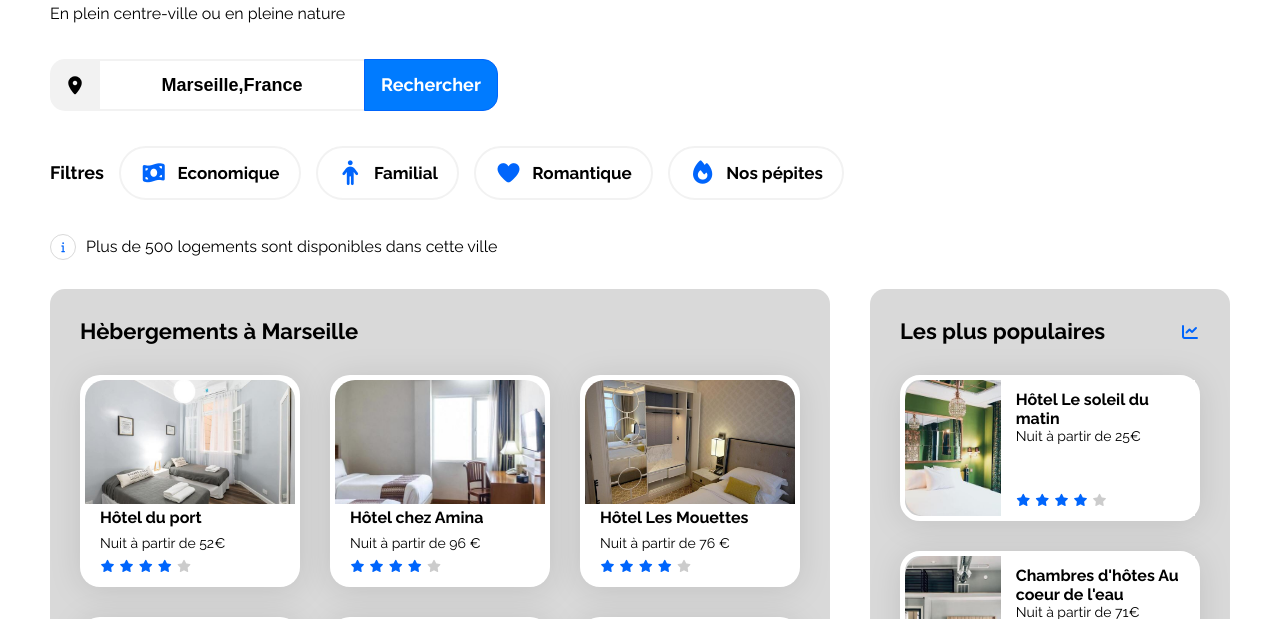
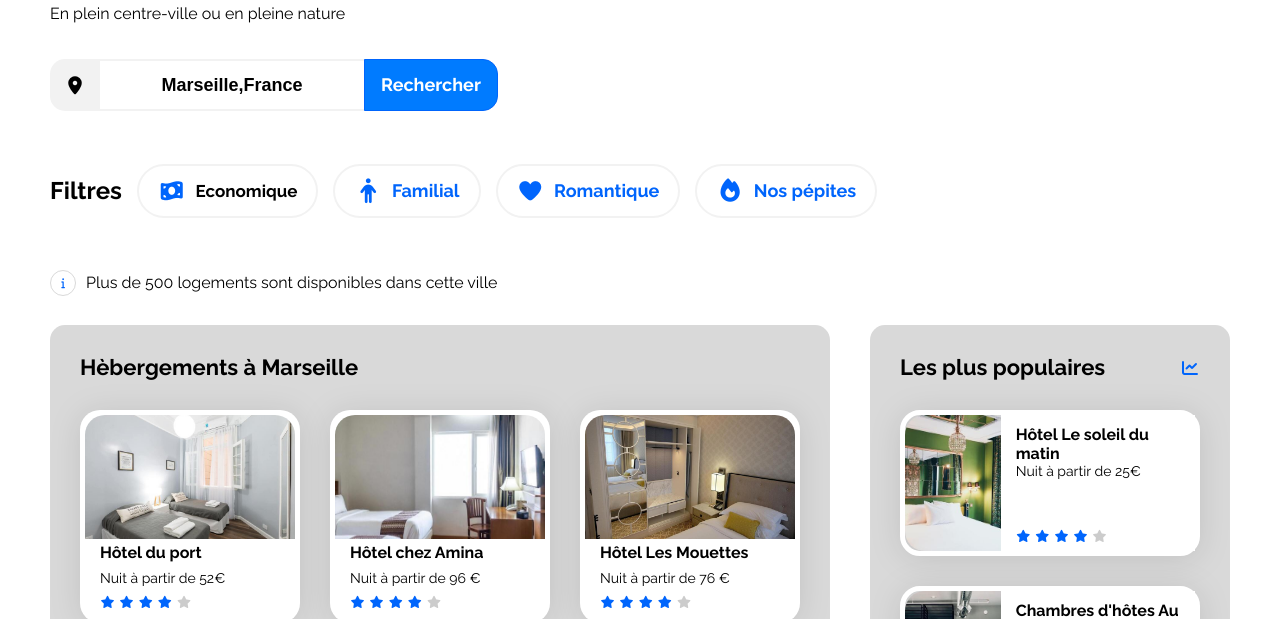
Before and after one commit to pastorvdev/projet-2-site-Booki, a plain HTML site: page index.html in a window 1280 px wide. Shown: the part 107-726 px from the top of the page. Drawn offline with nearby package versions, Linux system fonts and the light colour scheme.

Commit message:
modification des titre

```diff
--- a/index.html
+++ b/index.html
@@ -62,7 +62,7 @@
       </div>
 
       <div class="header-filter">
-        <div class="header-titre-filter"><h3>Filtres</h3></div>
+        <div class="header-titre-filter"><h2>Filtres</h2></div>
         <div class="header-main-container-filter">
           <div class="header-first-container-filter">
             <div class="filter-button">
@@ -71,18 +71,18 @@
             </div>
             <div class="filter-button">
               <i class="fa-solid fa-person"></i>
-              <h4>Familial</h4>
+              <h3>Familial</h3>
             </div>
           </div>
 
           <div class="header-second-container-filter">
             <div class="filter-button">
               <i class="fa-solid fa-heart"></i>
-              <h4>Romantique</h4>
+              <h3>Romantique</h3>
             </div>
             <div class="filter-button">
               <i class="fa-solid fa-fire"></i>
-              <h4>Nos pépites</h4>
+              <h3>Nos pépites</h3>
             </div>
           </div>
           <!-- les div first-container et second-container permette d'appliquer le flexbox pour la partie mobile-->
```
